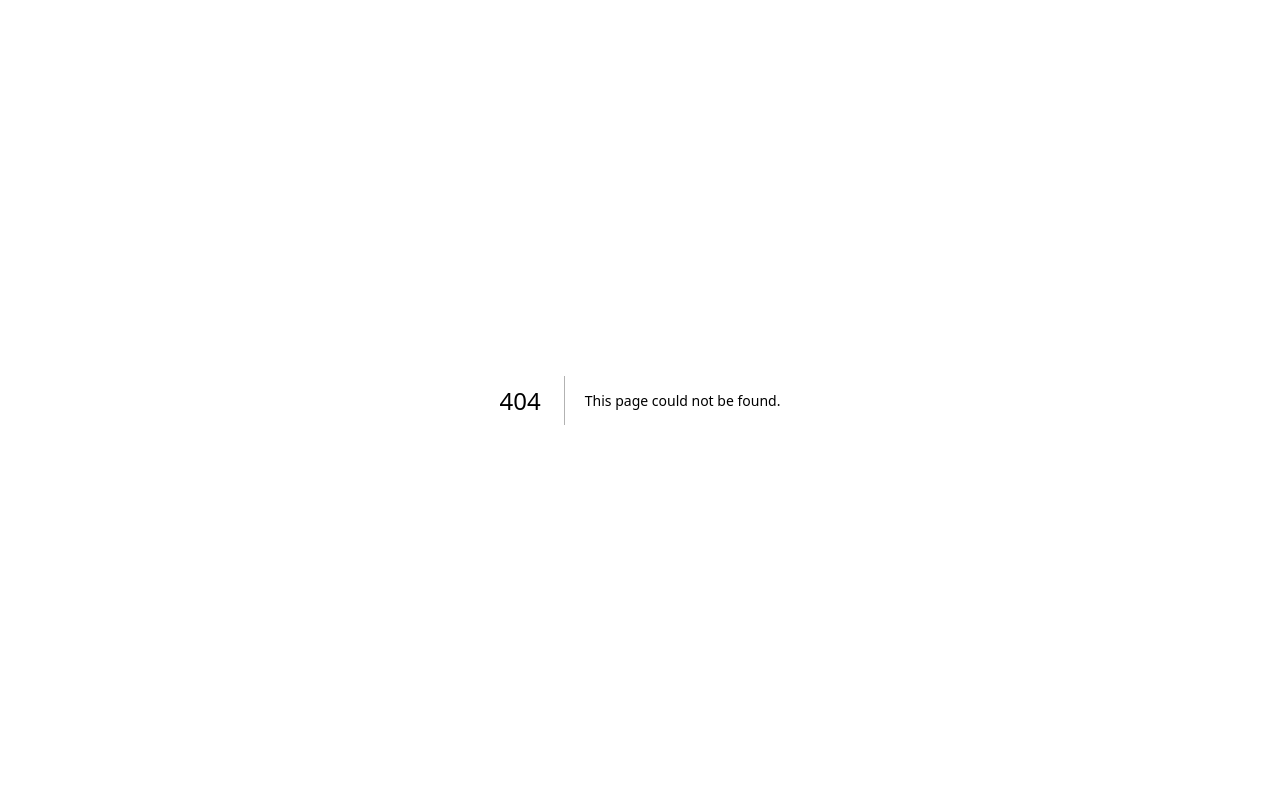
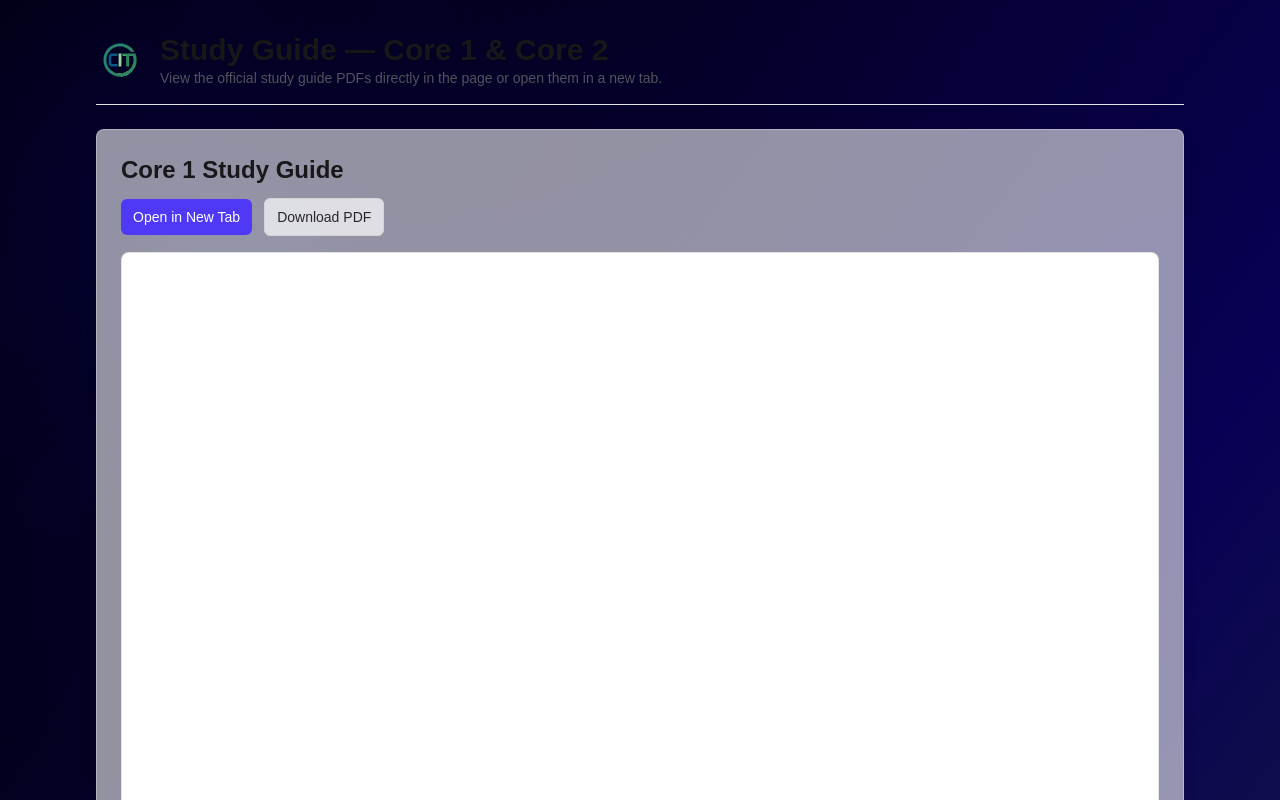
Before and after one commit to Capttech/tcatwebserver, a Next.js app: page /study-guide in a window 1280 px wide. Before the commit this address had no page. Shown: the top 800 px of the page. Built offline with nearby package versions, Linux system fonts and the light colour scheme.

Commit message:
complete study guide

```diff
--- a/app/components/WebCard.tsx
+++ b/app/components/WebCard.tsx
@@ -14,9 +14,9 @@ export default function WebCard({ title, icon, children, className = "" }: Props
             id={typeof (arguments[0] as any).id === 'string' ? (arguments[0] as any).id : undefined}
             className={`p-6 rounded-lg bg-zinc-100/60 dark:bg-zinc-900/60 shadow-lg border border-zinc-200/40 dark:border-zinc-800/40 ${className}`}
         >
-            <div className="flex items-start gap-4">
+            <div className="flex items-start gap-4 w-full">
                 {icon ? <div className="text-2xl leading-none">{icon}</div> : null}
-                <div>
+                <div className="flex-1 min-w-0">
                     {title ? <h3 className="text-2xl font-semibold text-zinc-900 dark:text-white">{title}</h3> : null}
                     <div className={`mt-3 ${title ? "text-zinc-700 dark:text-zinc-300" : "text-zinc-700 dark:text-zinc-300"}`}>{children}</div>
                 </div>
--- a/app/page.tsx
+++ b/app/page.tsx
@@ -73,8 +73,8 @@ export default function Home() {
       icon: <FontAwesomeIcon icon={faBookOpen} size="lg" className="text-indigo-600" />,
       title: "Study Guide (Core 1 & 2)",
       description: "Organized summaries, worked examples, and practice problems for Core 1 & 2, with downloadable materials and self-check exercises.",
-      href: "/coming-soon",
-      buttonLabel: "Coming Soon",
+      href: "/study-guide",
+      buttonLabel: "Open Study Guide",
     },
     {
       id: "kahoot",
--- /dev/null
+++ b/app/study-guide/page.tsx
@@ -0,0 +1,63 @@
+import Link from "next/link";
+import PageWrapper from "../components/PageWrapper";
+import SiteHeader from "../components/SiteHeader";
+import WebCard from "../components/WebCard";
+
+export const metadata = {
+    title: "Study Guide",
+};
+
+const guides = [
+    {
+        id: "core1",
+        title: "Core 1 Study Guide",
+        file: "/core1_study.pdf",
+    },
+    {
+        id: "core2",
+        title: "Core 2 Study Guide",
+        file: "/core2_study.pdf",
+    },
+];
+
+export default function StudyGuidePage() {
+    return (
+        <PageWrapper>
+            <SiteHeader
+                title="Study Guide — Core 1 & Core 2"
+                subtitle="View the official study guide PDFs directly in the page or open them in a new tab."
+            />
+
+            <main className="mt-6 space-y-6">
+                {guides.map((guide) => (
+                    <WebCard key={guide.id} title={guide.title}>
+                        <div className="flex items-center gap-3 text-sm">
+                            <Link
+                                href={guide.file}
+                                target="_blank"
+                                className="inline-flex items-center rounded-md bg-indigo-600 px-3 py-2 text-white hover:bg-indigo-700 transition-colors"
+                            >
+                                Open in New Tab
+                            </Link>
+                            <a
+                                href={guide.file}
+                                download
+                                className="inline-flex items-center rounded-md border border-zinc-300 dark:border-zinc-700 bg-white/70 dark:bg-zinc-900/70 px-3 py-2 text-zinc-800 dark:text-zinc-200 hover:bg-white dark:hover:bg-zinc-900 transition-colors"
+                            >
+                                Download PDF
+                            </a>
+                        </div>
+
+                        <div className="mt-4 overflow-hidden rounded-lg border border-zinc-200/70 dark:border-zinc-800/70 bg-white/70 dark:bg-zinc-900/70">
+                            <iframe
+                                src={guide.file}
+                                title={guide.title}
+                                className="h-[78vh] w-full"
+                            />
+                        </div>
+                    </WebCard>
+                ))}
+            </main>
+        </PageWrapper>
+    );
+}
```
Also changed, not shown: 2 other files (tests, documents, lock files or other folders).
